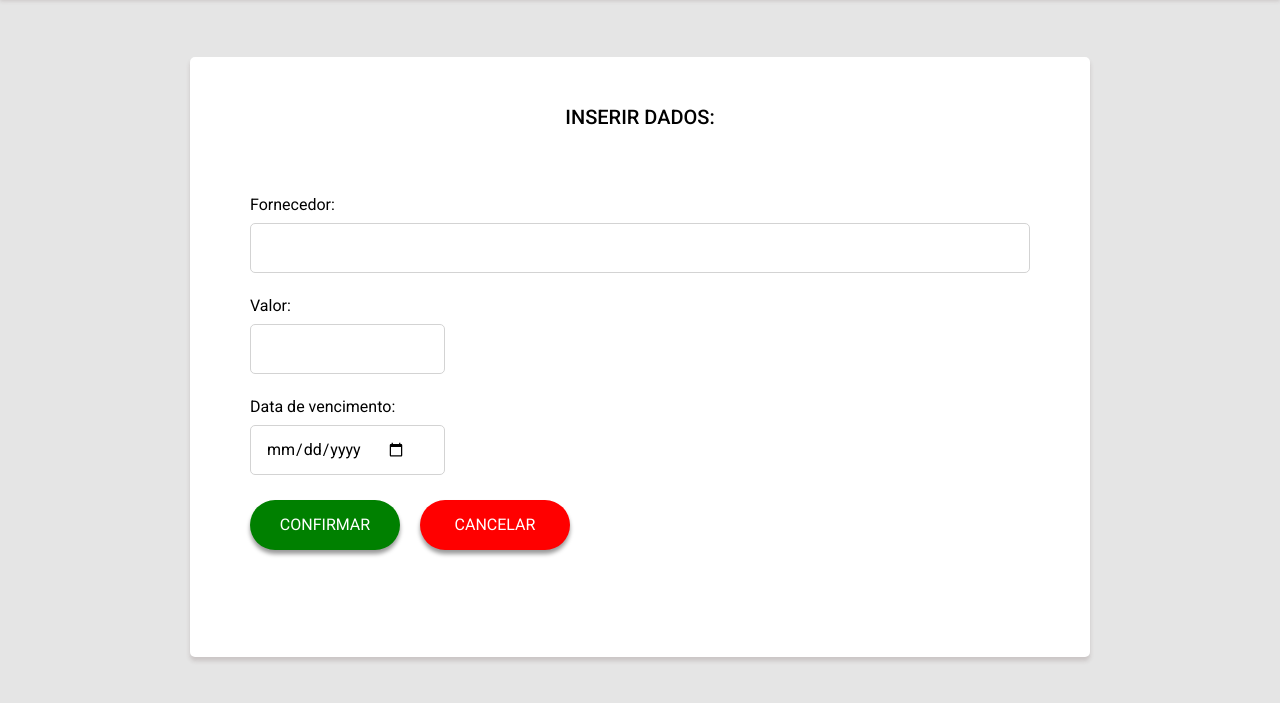
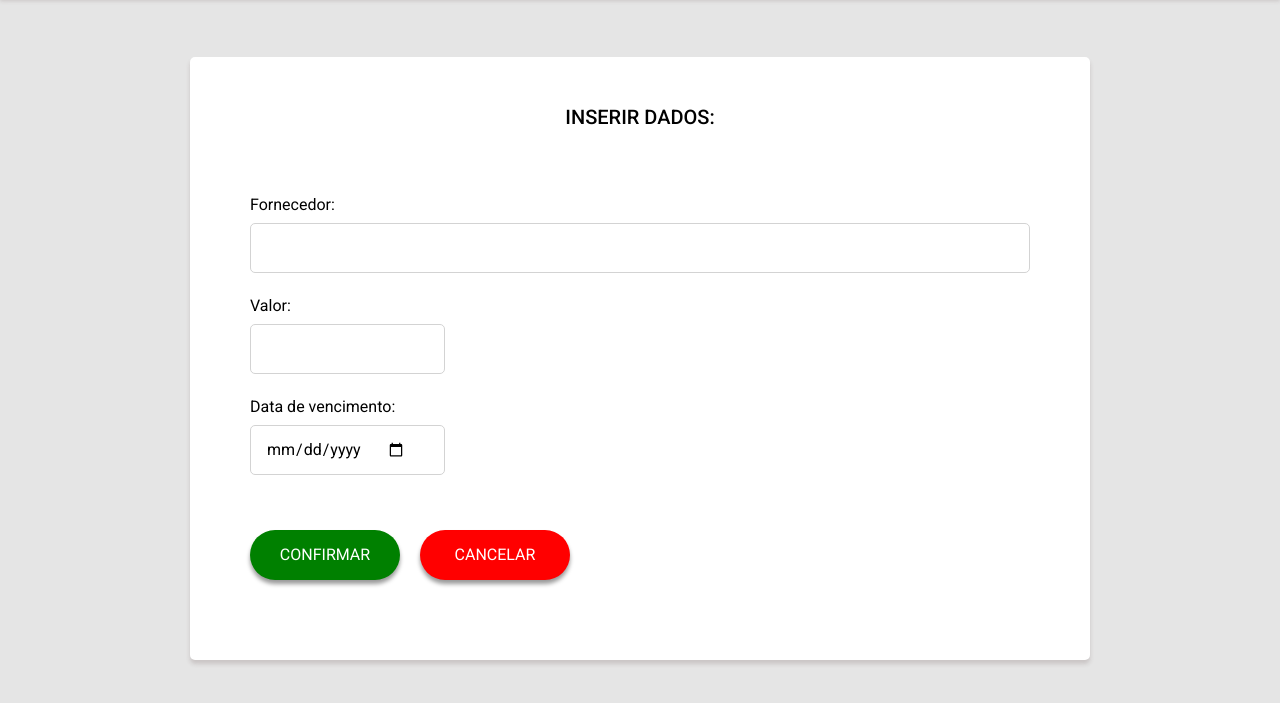
Before and after one commit to guoconde/Allegra_Controle, a plain HTML site: page index.html in a window 1280 px wide. Both pictures are taken after a click on the button "NOVO". Shown: the part 103-806 px from the top of the page. Drawn offline with nearby package versions, Linux system fonts and the light colour scheme.

Commit message:
Efeito de entrada

```diff
--- a/css/style.css
+++ b/css/style.css
@@ -51,7 +51,7 @@ button {
 .container,
 .add-ticket {
     width: 900px;
-    height: 600px;
+    /* height: 600px; */
 
     background-color: #fff;
     box-shadow: 0px 4px 4px rgba(97, 69, 69, 0.20);
@@ -60,6 +60,9 @@ button {
     padding: 30px;
 
     border-radius: 5px;
+
+    animation: bounceIn;
+    animation-duration: 2s;
 }
 
 table {
@@ -154,6 +157,8 @@ input.value {
     display: flex;
     flex-direction: row;
     gap: 20px;
+
+    margin-top: 30px;
 }
 
 .btn-cancel {
--- a/index.html
+++ b/index.html
@@ -14,6 +14,7 @@
 
     <link rel="stylesheet" href="./css/reset.css">
     <link rel="stylesheet" href="./css/style.css">
+    <link rel="stylesheet" href="https://cdnjs.cloudflare.com/ajax/libs/animate.css/4.1.1/animate.min.css" />
 
     <link rel="preconnect" href="https://fonts.googleapis.com">
     <link rel="preconnect" href="https://fonts.gstatic.com" crossorigin>
@@ -49,7 +50,7 @@
                 </tbody>
             </table>
         </div>
-        <div class="add-ticket hide">
+        <div class="add-ticket hide ">
             <h1>Inserir dados:</h1>
             <section class="section">
                 <p>Fornecedor:</p>
--- a/js/main.js
+++ b/js/main.js
@@ -14,9 +14,7 @@ function openTicketForm() {
 function addNewTicket() {
 
     getNewTicketValue()
-
     renderTIckets()
-
     returnMainPage()
 }
 
@@ -39,8 +37,8 @@ function renderTIckets() {
 renderTIckets()
 
 function returnMainPage() {
+    addTicket.classList.add('hide')
     container.classList.remove('hide')
-    addTicket.classList.add('hide')
 }
 
 function getNewTicketValue() {
```
